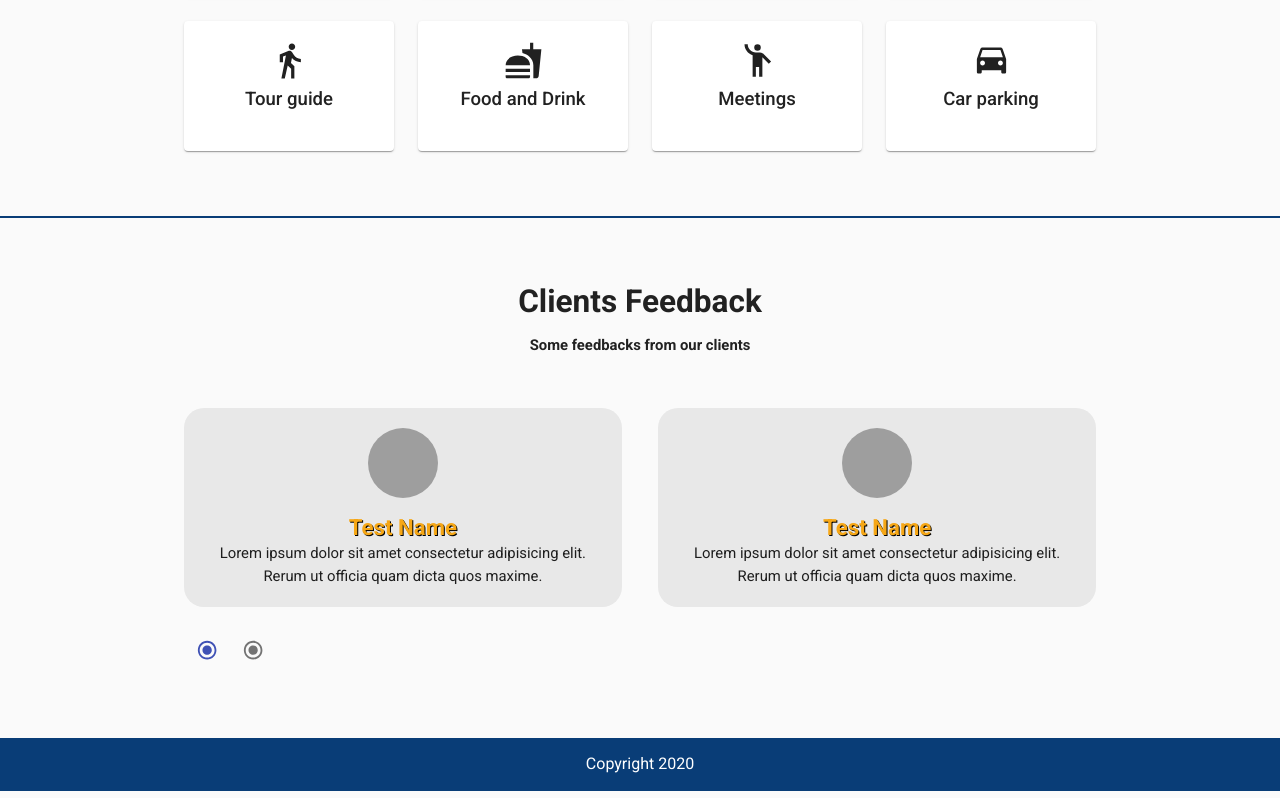
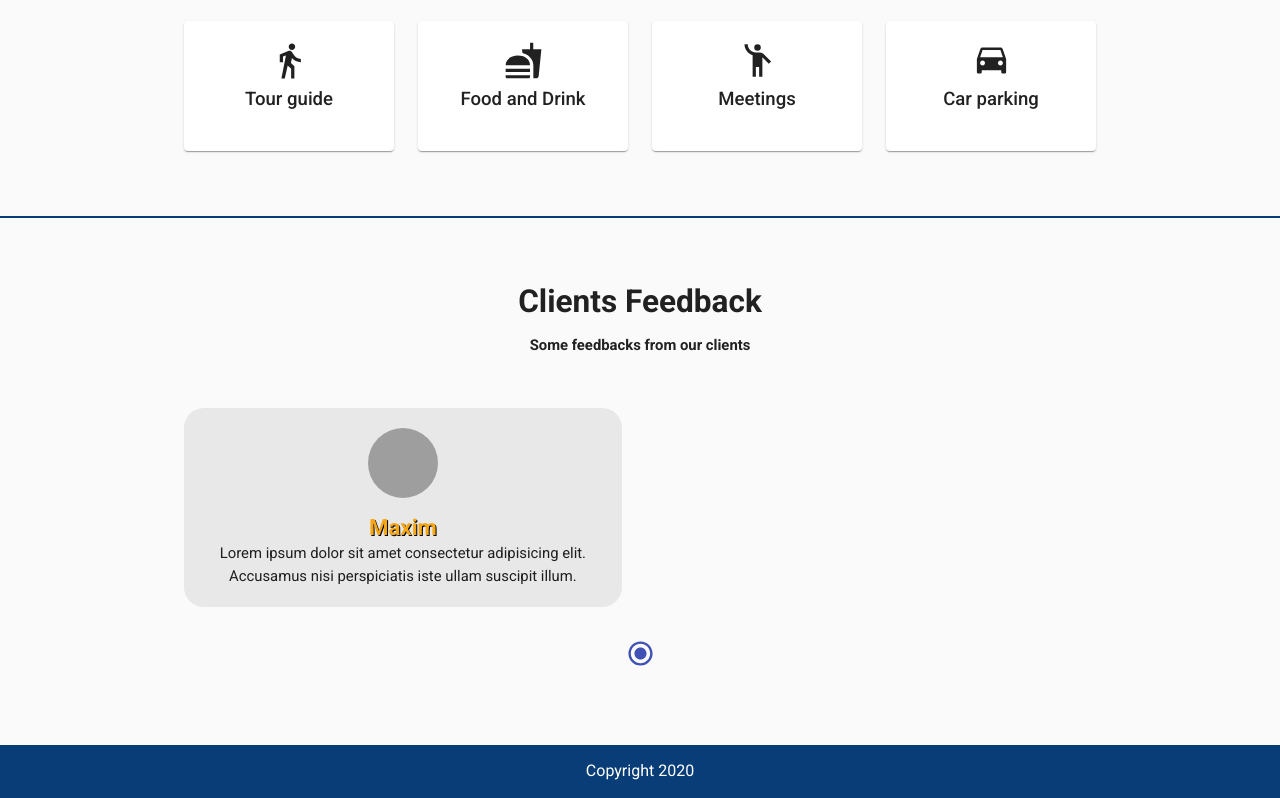
Before and after one commit to MaxStenex/react-hotels-ecommerce, a React (Create React App) app: page /home in a window 1280 px wide. Shown: the part 1009-1807 px from the top of the page. Built offline with nearby package versions, Linux system fonts and the light colour scheme; grey boxes are pictures that could not be loaded.

Commit message:
added feedbacks in db

```diff
--- a/db.json
+++ b/db.json
@@ -96,5 +96,27 @@
       "roomLevel": "luxury",
       "name": "Penthouse Suite"
     }
+  ],
+  "feedbacks": [
+    {
+      "name": "Maxim",
+      "avatarURL": "https://images.unsplash.com/photo-1566753323558-f4e0952af115?ixlib=rb-1.2.1&ixid=eyJhcHBfaWQiOjEyMDd9&auto=format&fit=crop&w=1844&q=80",
+      "text": "Lorem ipsum dolor sit amet consectetur adipisicing elit. Illo sint possimus voluptatum sed eius aperiam?"
+    },
+    {
+      "name": "Scarlett",
+      "avatarURL": "https://images.unsplash.com/photo-1504703395950-b89145a5425b?ixlib=rb-1.2.1&ixid=eyJhcHBfaWQiOjEyMDd9&auto=format&fit=crop&w=651&q=80",
+      "text": "Lorem ipsum dolor sit amet consectetur adipisicing elit. Illo sint possimus voluptatum sed eius aperiam?"
+    },
+    {
+      "name": "Victoria",
+      "avatarURL": "https://images.unsplash.com/photo-1494790108377-be9c29b29330?ixlib=rb-1.2.1&ixid=eyJhcHBfaWQiOjEyMDd9&auto=format&fit=crop&w=634&q=80",
+      "text": "Lorem ipsum dolor sit amet consectetur adipisicing elit. Illo sint possimus voluptatum sed eius aperiam?"
+    },
+    {
+      "name": "Dmitry",
+      "avatarURL": "https://images.unsplash.com/photo-1568602471122-7832951cc4c5?ixlib=rb-1.2.1&ixid=eyJhcHBfaWQiOjEyMDd9&auto=format&fit=crop&w=1050&q=80",
+      "text": "Lorem ipsum dolor sit amet consectetur adipisicing elit. Illo sint possimus voluptatum sed eius aperiam?"
+    }
   ]
 }
--- /dev/null
+++ b/src/components/Home/Slide.tsx
@@ -0,0 +1,59 @@
+import React from "react";
+import Typography from "@material-ui/core/Typography/Typography";
+import Avatar from "@material-ui/core/Avatar/Avatar";
+import { createStyles, makeStyles, Theme } from "@material-ui/core/styles";
+
+const useStyles = makeStyles((theme: Theme) =>
+  createStyles({
+    slide: {
+      display: "flex",
+      flexDirection: "column",
+      justifyContent: "center",
+      backgroundColor: "#e8e8e8",
+      borderRadius: 20,
+      padding: 20,
+      textAlign: "center",
+      position: "relative",
+      flex: "0 0 48%",
+      marginRight: "4%",
+      "&:nth-child(2n)": {
+        marginRight: 0,
+      },
+    },
+    avatar: {
+      left: "50%",
+      transform: "translate(-50%)",
+      textAlign: "center",
+      width: 70,
+      height: 70,
+      marginBottom: 15,
+    },
+    name: {
+      fontWeight: 700,
+      color: "#f6a716",
+      textShadow: "1px 1px  black",
+    },
+  })
+);
+
+type Props = {
+  avatarURL: string;
+  title: string;
+  text: string;
+};
+
+const Slide: React.FC<Props> = ({ avatarURL, title, text }) => {
+  const classes = useStyles();
+
+  return (
+    <div className={classes.slide}>
+      <Avatar className={classes.avatar} alt="Remy Sharp" src={avatarURL} />
+      <Typography className={classes.name} variant="h5">
+        {title}
+      </Typography>
+      <Typography variant="body1">{text}</Typography>
+    </div>
+  );
+};
+
+export default Slide;
--- a/src/components/Home/Slider.tsx
+++ b/src/components/Home/Slider.tsx
@@ -1,9 +1,8 @@
 import React from "react";
 import { createStyles, makeStyles, Theme } from "@material-ui/core/styles";
-import Typography from "@material-ui/core/Typography/Typography";
-import Avatar from "@material-ui/core/Avatar/Avatar";
 import IconButton from "@material-ui/core/IconButton";
 import RadioButtonCheckedIcon from "@material-ui/icons/RadioButtonChecked";
+import { Slide } from "../";
 
 const useStyles = makeStyles((theme: Theme) =>
   createStyles({
@@ -16,33 +15,12 @@ const useStyles = makeStyles((theme: Theme) =>
       position: "relative",
       transition: "all .4s ease",
     },
-    slide: {
+    buttons: {
       display: "flex",
-      flexDirection: "column",
       justifyContent: "center",
-      backgroundColor: "#e8e8e8",
-      borderRadius: 20,
-      padding: 20,
-      textAlign: "center",
-      position: "relative",
-      flex: "0 0 48%",
-      marginRight: "4%",
-      "&:nth-child(2n)": {
-        marginRight: 0,
-      },
     },
-    avatar: {
-      left: "50%",
-      transform: "translate(-50%)",
-      textAlign: "center",
-      width: 70,
-      height: 70,
-      marginBottom: 15,
-    },
-    name: {
-      fontWeight: 700,
-      color: "#f6a716",
-      textShadow: "1px 1px  black",
+    button: {
+      fontSize: 29,
     },
   })
 );
@@ -65,80 +43,21 @@ const Slider = () => {
             }px`,
           }}
         >
-          <div className={classes.slide}>
-            <Avatar
-              className={classes.avatar}
-              alt="Remy Sharp"
-              src="https://i.ytimg.com/vi/Y5GLCBjHR8U/maxresdefault.jpg"
-            />
-            <Typography className={classes.name} variant="h5">
-              Test Name
-            </Typography>
-            <Typography variant="body1">
-              Lorem ipsum dolor sit amet consectetur adipisicing elit. Rerum ut
-              officia quam dicta quos maxime.
-            </Typography>
-          </div>
-          <div className={classes.slide}>
-            <Avatar
-              className={classes.avatar}
-              alt="Remy Sharp"
-              src="https://i.ytimg.com/vi/Y5GLCBjHR8U/maxresdefault.jpg"
-            />
-            <Typography className={classes.name} variant="h5">
-              Test Name
-            </Typography>
-            <Typography variant="body1">
-              Lorem ipsum dolor sit amet consectetur adipisicing elit. Rerum ut
-              officia quam dicta quos maxime.
-            </Typography>
-          </div>
-          <div className={classes.slide}>
-            <Avatar
-              className={classes.avatar}
-              alt="Remy Sharp"
-              src="https://i.ytimg.com/vi/Y5GLCBjHR8U/maxresdefault.jpg"
-            />
-            <Typography className={classes.name} variant="h5">
-              Test Name
-            </Typography>
-            <Typography variant="body1">
-              Lorem ipsum dolor sit amet consectetur adipisicing elit. Rerum ut
-              officia quam dicta quos maxime.
-            </Typography>
-          </div>
-          <div className={classes.slide}>
-            <Avatar
-              className={classes.avatar}
-              alt="Remy Sharp"
-              src="https://i.ytimg.com/vi/Y5GLCBjHR8U/maxresdefault.jpg"
-            />
-            <Typography className={classes.name} variant="h5">
-              Test Name
-            </Typography>
-            <Typography variant="body1">
-              Lorem ipsum dolor sit amet consectetur adipisicing elit. Rerum ut
-              officia quam dicta quos maxime.
-            </Typography>
-          </div>
+          <Slide
+            avatarURL="https://images.unsplash.com/photo-1566753323558-f4e0952af115?ixlib=rb-1.2.1&ixid=eyJhcHBfaWQiOjEyMDd9&auto=format&fit=crop&w=1844&q=80"
+            title="Maxim"
+            text="Lorem ipsum dolor sit amet consectetur adipisicing elit. Accusamus nisi perspiciatis iste ullam suscipit illum."
+          />
         </div>
       </div>
-      <div className="buttons">
+      <div className={classes.buttons}>
         <IconButton
           aria-label="delete"
           onClick={() => {
             setCurrentSlide(0);
           }}
         >
-          <RadioButtonCheckedIcon color="primary" />
-        </IconButton>
-        <IconButton
-          aria-label="delete"
-          onClick={() => {
-            setCurrentSlide(1);
-          }}
-        >
-          <RadioButtonCheckedIcon />
+          <RadioButtonCheckedIcon color="primary" className={classes.button} />
         </IconButton>
       </div>
     </>
--- a/src/components/index.ts
+++ b/src/components/index.ts
@@ -5,6 +5,7 @@ import SpecialityBlock from "./Home/SpecialityBlock";
 import Footer from "./common/Footer";
 import Feedback from "./Home/Feedback";
 import Slider from "./Home/Slider";
+import Slide from "./Home/Slide";
 
 export {
   Header,
@@ -14,4 +15,5 @@ export {
   Footer,
   Feedback,
   Slider,
+  Slide,
 };
```
